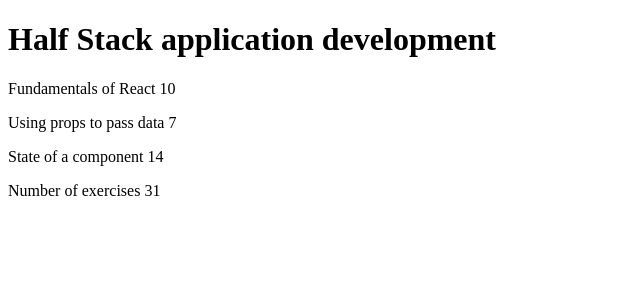
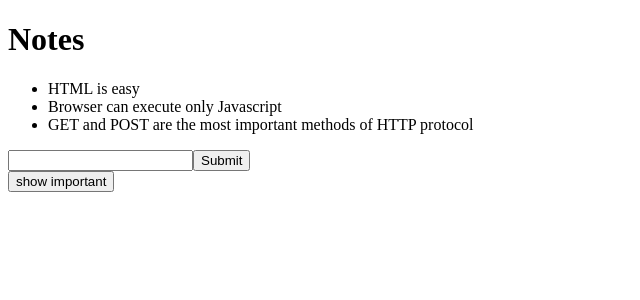
Before and after one commit to viet34tqc/full-stack-course, a React (Create React App) app: page / in a window 1280 px wide. Shown: the top 300 px of the page, without its empty margins (0-640 px from the left). Built offline with nearby package versions, Linux system fonts and the light colour scheme.

Commit message:
phan ly thuyet

```diff
--- /dev/null
+++ b/src/components/App.js
@@ -0,0 +1,49 @@
+import React, { useState } from "react";
+import Note from "./Note";
+
+const App = props => {
+  const [notes, setNotes] = useState(props.notes);
+  const [newNote, setNewNote] = useState("");
+  const [showAll, setShowAll] = useState(true);
+
+  const notesToShow = showAll ? notes : notes.filter(note => note.important);
+
+  const rows = () =>
+    notesToShow.map(note => <Note key={note.id} note={note} />);
+
+  const addNote = event => {
+    event.preventDefault();
+
+    const noteObject = {
+      content: newNote,
+      date: new Date().toISOString(),
+      important: Math.random() > 0.5,
+      id: notes.length + 1
+    };
+
+    setNotes([...notes, noteObject]); // setNotes(notes.concat(noteObject))
+    setNewNote("");
+  };
+
+  const handleNewNote = e => {
+    setNewNote(e.target.value);
+  };
+
+  return (
+    <div>
+      <h1>Notes</h1>
+      <ul>{rows()}</ul>
+
+      <form action="" onSubmit={addNote}>
+        <input onChange={handleNewNote} type="text" value={newNote} />
+        <button type="submit">Submit</button>
+      </form>
+
+      <button onClick={() => setShowAll(!showAll)}>
+        show {showAll ? "important" : "all"}
+      </button>
+    </div>
+  );
+};
+
+export default App;
--- /dev/null
+++ b/src/components/Note.js
@@ -0,0 +1,7 @@
+import React from "react";
+
+const Note = ({ note }) => {
+  return <li>{note.content}</li>;
+};
+
+export default Note;
--- a/src/index.js
+++ b/src/index.js
@@ -1,55 +1,27 @@
 import React from "react";
 import ReactDOM from "react-dom";
 
-const Header = props => <h1>{props.course}</h1>;
-const Part = ({ part, exercises }) => (
-  <p>
-    {part} {exercises}
-  </p>
-);
-const Content = ({ parts }) => {
-  return (
-    <div>
-      {parts.map(part => {
-        return <Part part={part.name} exercises={part.exercises} />;
-      })}
-    </div>
-  );
-};
+import App from "./components/App";
 
-const Footer = ({ parts }) => (
-  <p>
-    Number of exercises{" "}
-    {parts[0].exercises + parts[1].exercises + parts[2].exercises}
-  </p>
-);
-
-const App = () => {
-  const course = {
-    name: 'Half Stack application development',
-    parts: [
+const notes = [
   {
-        name: 'Fundamentals of React',
-        exercises: 10
+    id: 1,
+    content: "HTML is easy",
+    date: "2019-05-30T17:30:31.098Z",
+    important: true
   },
   {
-        name: 'Using props to pass data',
-        exercises: 7
+    id: 2,
+    content: "Browser can execute only Javascript",
+    date: "2019-05-30T18:39:34.091Z",
+    important: false
   },
   {
-        name: 'State of a component',
-        exercises: 14
+    id: 3,
+    content: "GET and POST are the most important methods of HTTP protocol",
+    date: "2019-05-30T19:20:14.298Z",
+    important: true
   }
-    ]
-  }
+];
 
-  return (
-    <div>
-      <Header course={course.name} />
-      <Content parts={course.parts} />
-      <Footer parts={course.parts} />
-    </div>
-  );
-};
-
-ReactDOM.render(<App />, document.getElementById("root"));
+ReactDOM.render(<App notes={notes} />, document.getElementById("root"));
```
Lines whose indentation alone changed are shown as unchanged.
